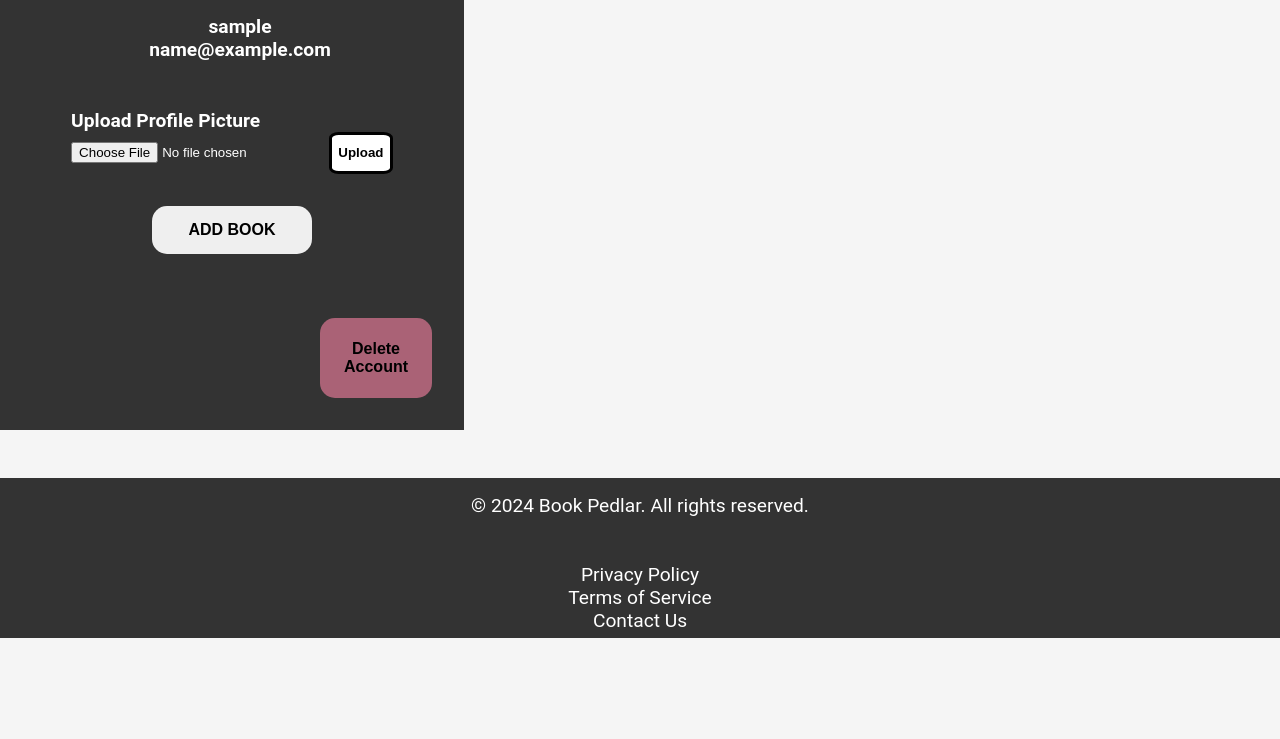
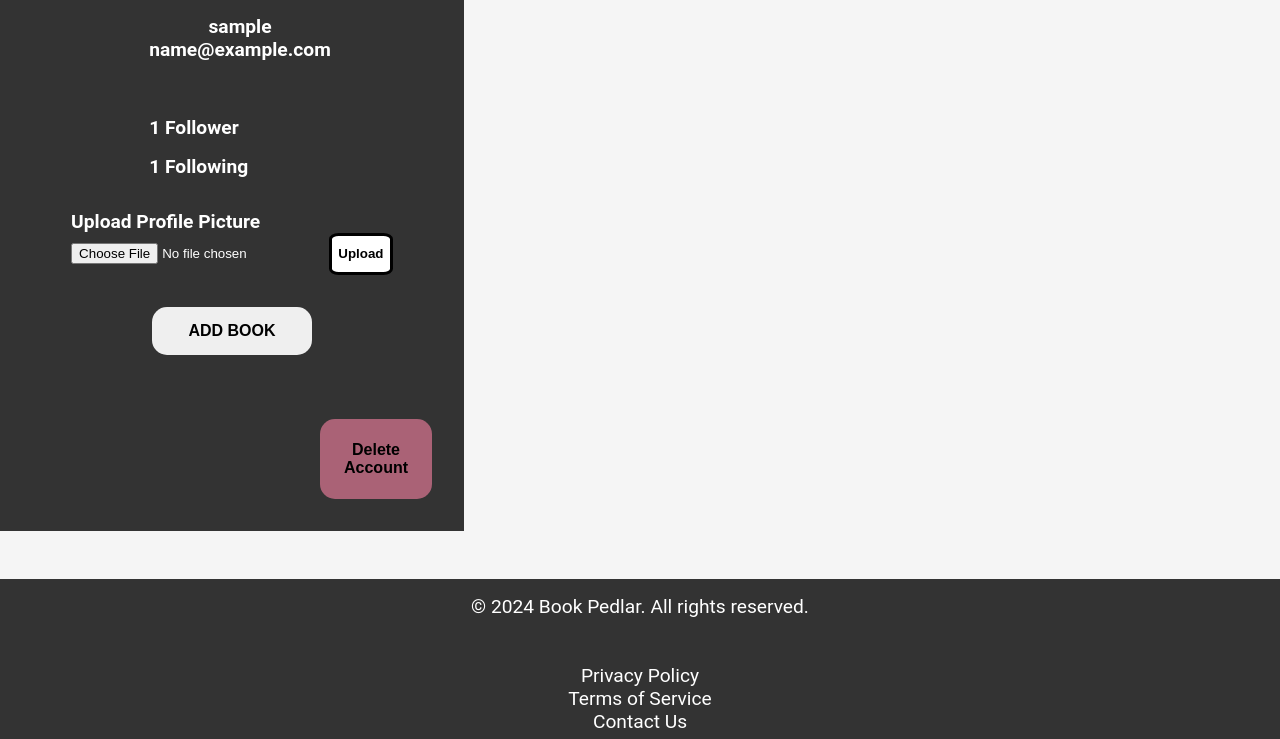
Before and after one commit to Paras-Sachdeva/Book-Pedlar, a PHP site: page /dashboard.php in a window 1280 px wide. Shown: the part 560-1299 px from the top of the page. Before the commit the page ends 1198 px from the top, so only its background shows below. Run offline with PHP 8.4, Linux system fonts and the light colour scheme; the visitor is signed in with stand-in values (Sample User, id 1); tables that the repository leaves empty or names only in its code hold one stand-in row (values such as "Sample post"); grey boxes marked "Sample" are stand-in pictures; data that the repository does not hold is empty.

Commit message:
ADD: Follower Stats on Profile

```diff
--- a/dashboard.php
+++ b/dashboard.php
@@ -5,7 +5,7 @@
     <meta name="viewport" content="width=device-width, initial-scale=1.0">
     <title>Book Pedlar - User Profile</title>
     <link rel="icon" href="Images/Icon.png" type="image/x-icon">
-    <link rel="stylesheet" href="Styles/styles.css?v=20">
+    <link rel="stylesheet" href="Styles/styles.css?v=19">
     <link rel="stylesheet" href="https://cdnjs.cloudflare.com/ajax/libs/font-awesome/6.5.1/css/all.min.css" integrity="sha512-DTOQO9RWCH3ppGqcWaEA1BIZOC6xxalwEsw9c2QQeAIftl+Vegovlnee1c9QX4TctnWMn13TZye+giMm8e2LwA==" crossorigin="anonymous" referrerpolicy="no-referrer" />
 </head>
 <body>
@@ -51,11 +51,29 @@
                     $sql1 = "SELECT * FROM user_data WHERE id='$userid'";
                     $result1 = mysqli_query($conn,$sql1);
                     $row1 = mysqli_fetch_assoc($result1);
+                    $follow_sql1="SELECT * FROM user_follow WHERE userid=$userid";
+                    $follow_result1=mysqli_query($conn,$follow_sql1);
+                    $follow_count1=mysqli_num_rows($follow_result1);
+                    $follower_sql2="SELECT * FROM user_follow WHERE followingid=$userid";
+                    $follower_result2=mysqli_query($conn,$follower_sql2);
+                    $follower_count2=mysqli_num_rows($follower_result2);
                     $user_name=$row1['username'];
                     $e_mail=$row1['email'];
                     echo("<p style='text-align:center;'>".$user_name."<br>".$e_mail."</p>");
-                    echo("<p id='place-details' style='text-align:center;'></p>");
+                    echo("<p id='place-details' style='text-align:center;'></p><br>");
                     $uploadedFileName=$row1['profileImage'];
+                    echo("<div id='following-stats'>
+                            <div id='followers'>");
+                                if($follower_count2==1){
+                                    echo("<p>$follower_count2 Follower</p>");
+                                }else{
+                                    echo("<p>$follower_count2 Followers</p>");
+                                }
+                    echo("</div>
+                            <div id='following'>
+                                <p>$follow_count1 Following</p>
+                            </div>
+                        </div>");
                 ?>
             </div>
             <div class="pic-form">
```
